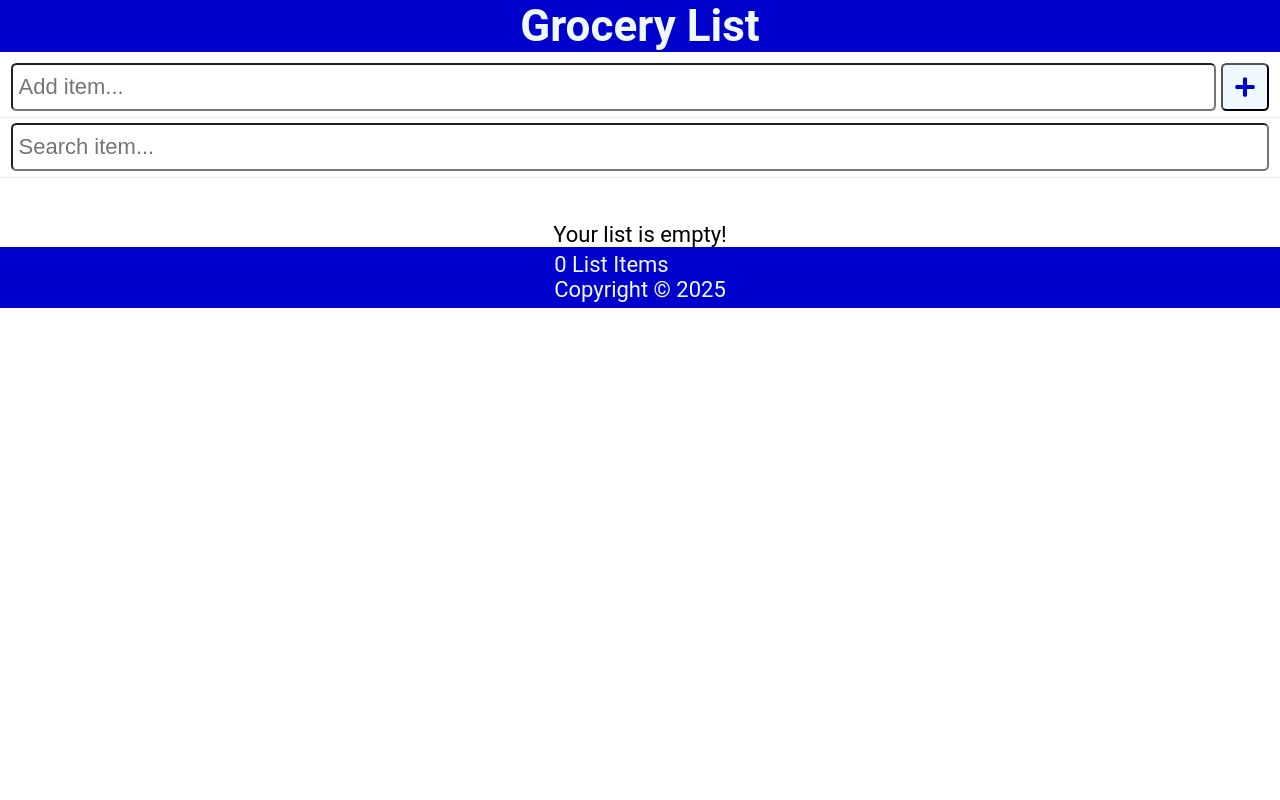
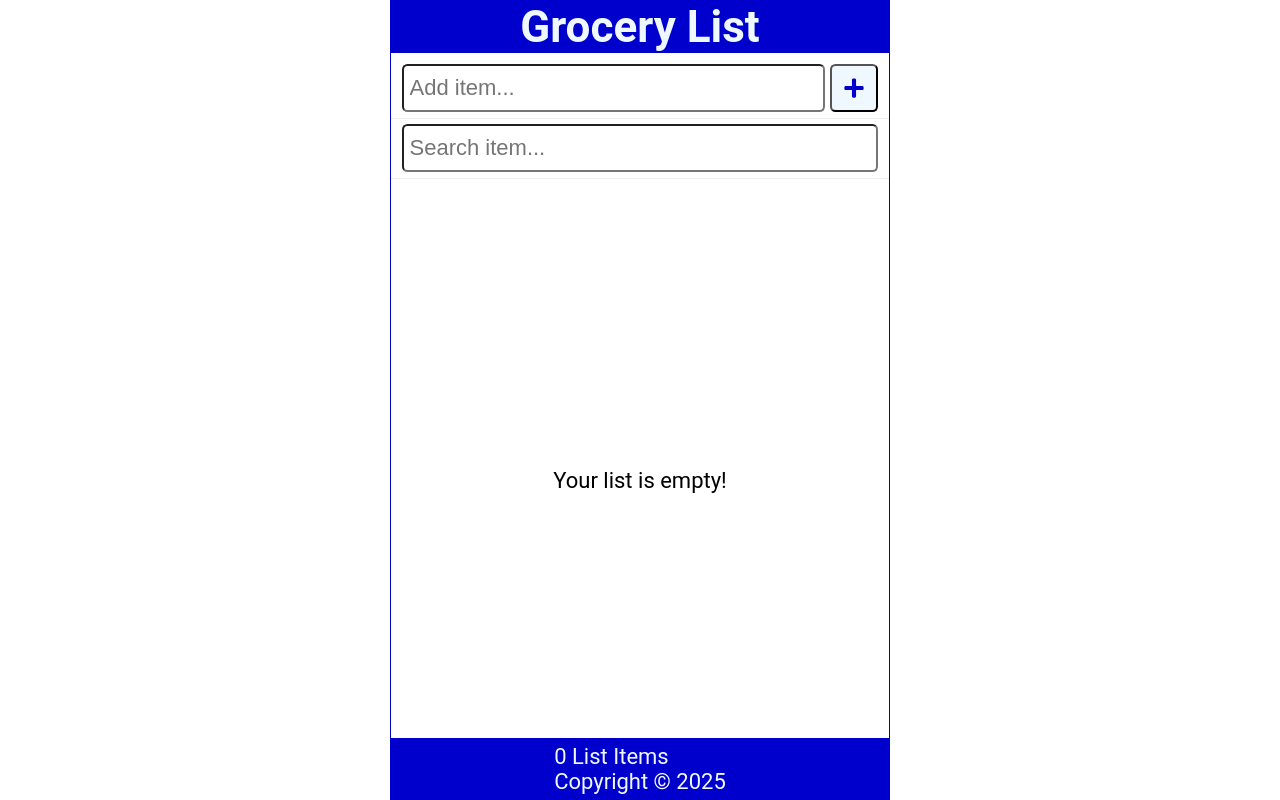
Before and after one commit to azeezabidoye/react-dave-gray, a React (Vite) app in the folder 01-tutorial/: page / in a window 1280 px wide. Built offline with nearby package versions, Linux system fonts and the light colour scheme.

Commit message:
Component Updated

```diff
--- a/01-tutorial/src/App.jsx
+++ b/01-tutorial/src/App.jsx
@@ -58,7 +58,7 @@ function App() {
   };
 
   return (
-    <>
+    <div className="App">
       <Header title="Grocery List" />
       <AddItem
         newItem={newItem}
@@ -67,12 +67,15 @@ function App() {
       />
       <SearchItem search={search} setSearch={setSearch} />
       <Content
-        items={items}
+        items={items.filter((item) =>
+          item.itemName.toLowerCase().includes(search.toLowerCase())
+        )}
+        // items={items}
         handleCheck={handleCheck}
         handleDelete={handleDelete}
       />
       <Footer length={items.length} />
-    </>
+    </div>
   );
 }
 
--- a/01-tutorial/src/SearchItem.jsx
+++ b/01-tutorial/src/SearchItem.jsx
@@ -10,7 +10,7 @@ const SearchItem = ({ search, setSearch }) => {
         role="searchbox"
         placeholder="Search item..."
         value={search}
-        onChange={(e) => setSearch(e)}
+        onChange={(e) => setSearch(e.target.value)}
       />
     </form>
   );
```
Also changed, not shown: 1 other file (tests, documents, lock files or other folders).
